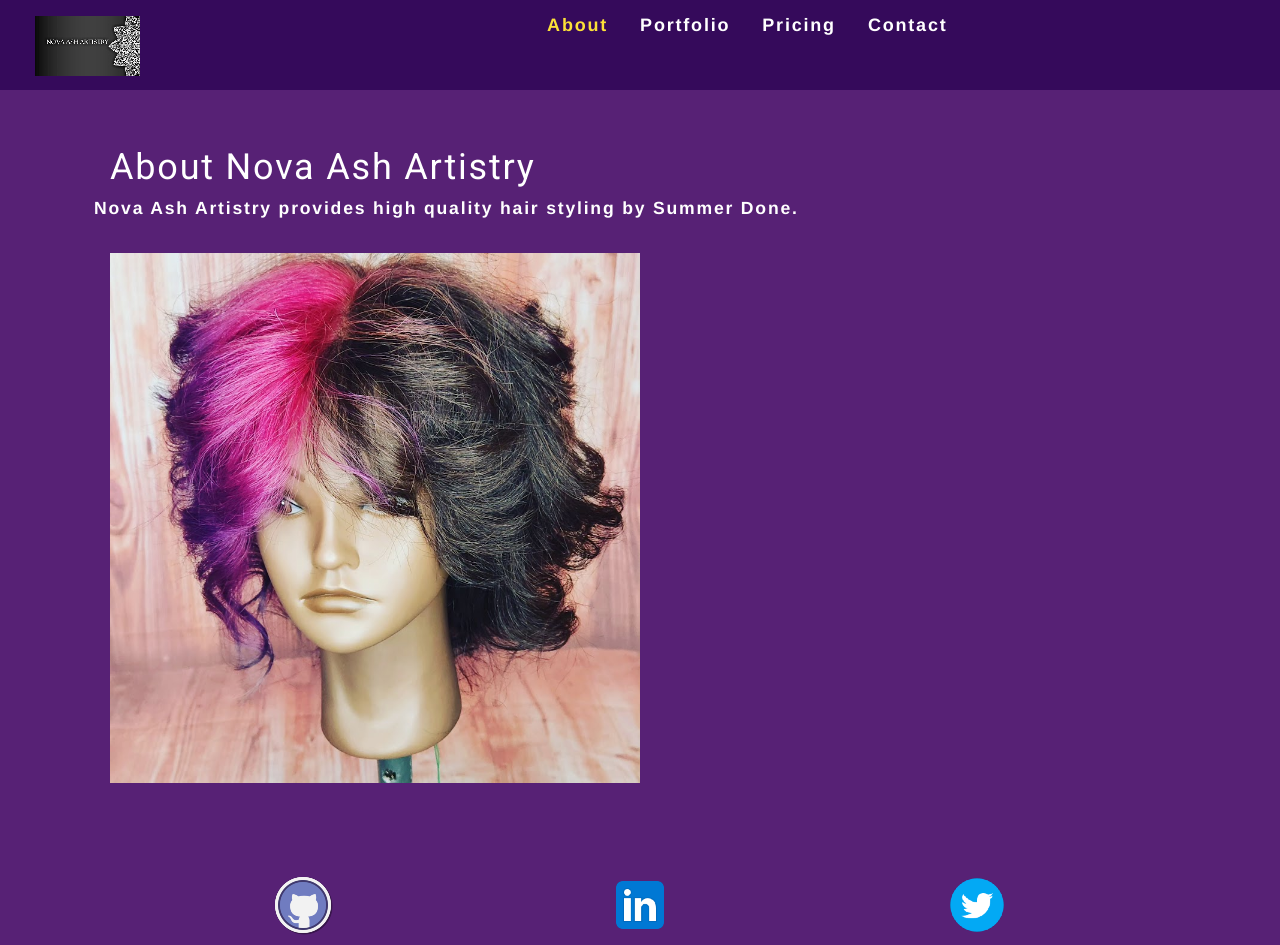
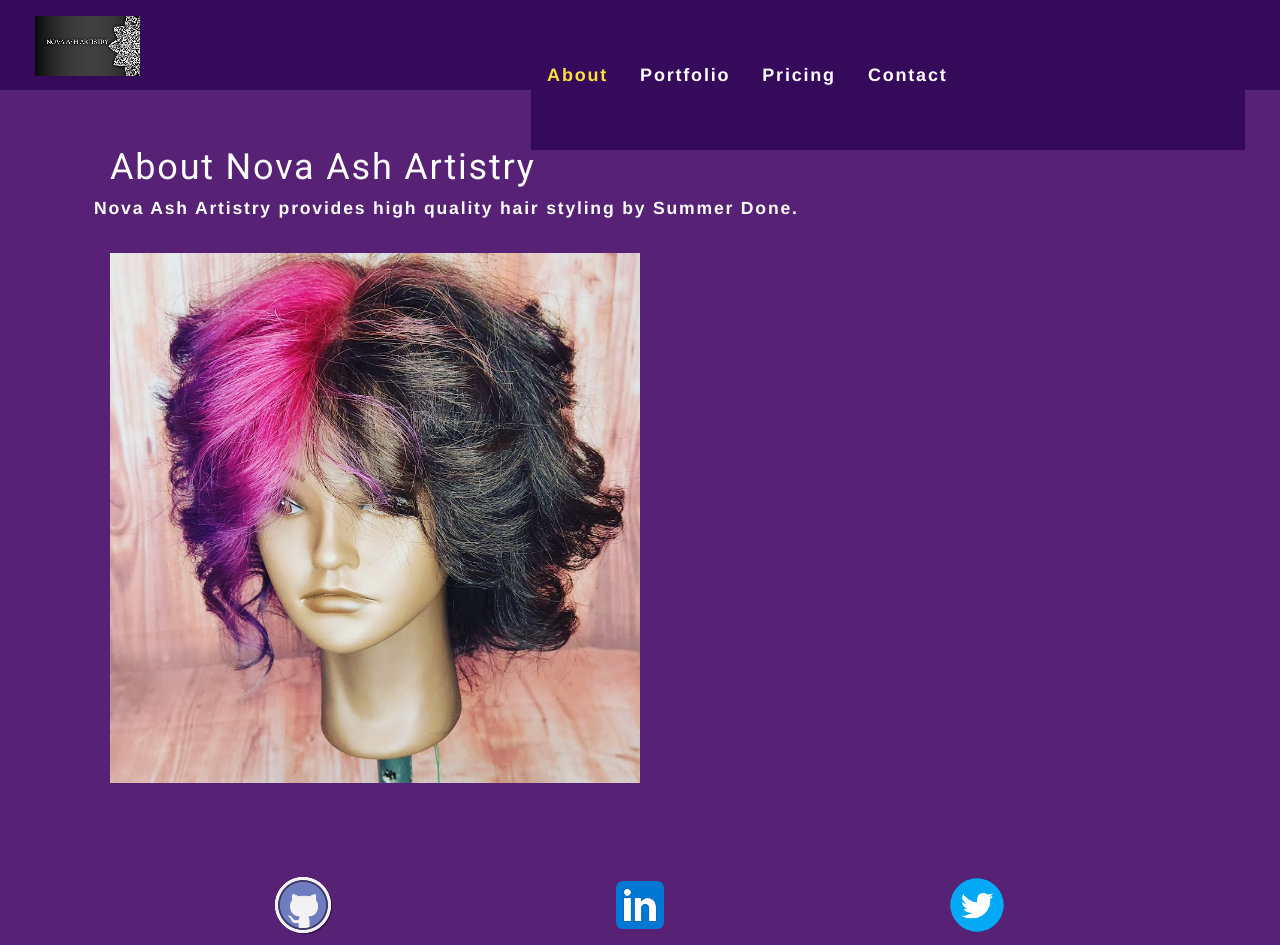
Before and after one commit to bdoneq7/novaashartistry, a React (Create React App) app: page / in a window 1280 px wide. Built offline with nearby package versions, Linux system fonts and the light colour scheme.

Commit message:
updated header styles

```diff
--- a/src/index.css
+++ b/src/index.css
@@ -62,7 +62,7 @@ header a {
 .linksdiv {
   width: 59%;
   align-items: middle;
-  line-height: 50px;
+  line-height: 150px;
 }
 
 
```
